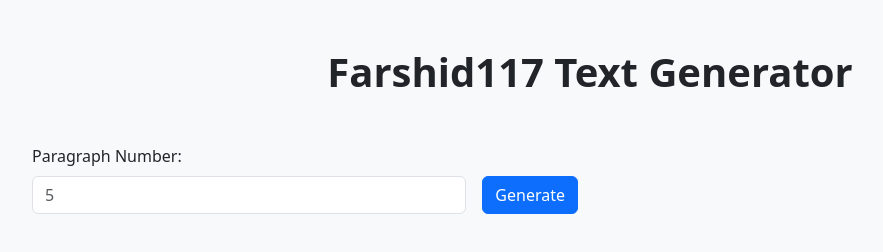
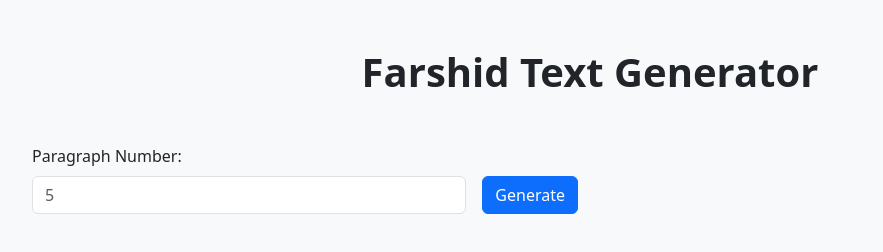
Before and after one commit to farshid117/javaScript-Exercise, a website: page pages/intermediate-level/19-text-generator/index.html in a window 1280 px wide. Shown: the whole page, without its empty margins (50-933 px from the left). Drawn offline with Linux system fonts and the light colour scheme.

Commit message:
javascript-Exercise --> text-generator project : change text header

```diff
--- a/pages/intermediate-level/19-text-generator/index.html
+++ b/pages/intermediate-level/19-text-generator/index.html
@@ -11,7 +11,7 @@
 </head>
 
 <body class="bg-light">
-  <h1 class="text-center mt-5 mb-5 fw-bold">Farshid117 Text Generator</h1>
+  <h1 class="text-center mt-5 mb-5 fw-bold">Farshid Text Generator</h1>
   <div class="container">
     <div class="row">
       <!--Form Section-->
```
